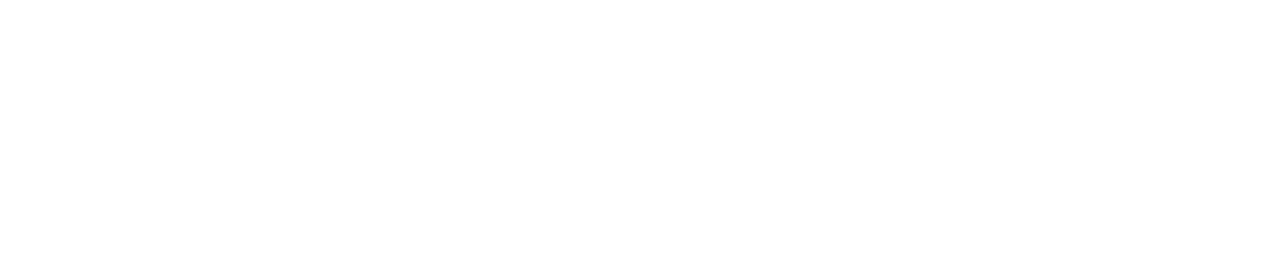
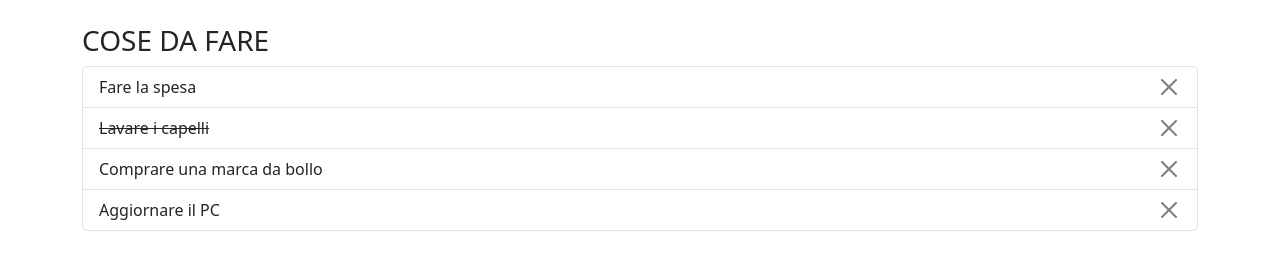
Before and after one commit to EleonoraFlaborea/vue-todolist, a plain HTML site: page index.html in a window 1280 px wide. Drawn offline with nearby package versions, Linux system fonts and the light colour scheme.

Commit message:
add close button, add click and method

```diff
--- a/index.html
+++ b/index.html
@@ -18,8 +18,17 @@
     <script defer src="js/script.js"></script>
 </head>
 <body>
+    <div id="root" class="container pt-4">
+        <h3>COSE DA FARE</h3>
+        <ul class="list-group">
+            <li v-for="task in tasks" class="list-group-item d-flex justify-content-between" :class="{'text-decoration-line-through' : task.done}">{{task.text}}
+                <button type="button" class="btn-close" @click="deletedTask(task.id)"></button>
+            </li>
 
-    <div id="root"></div>
+        </ul>
+
+
+    </div>
 
 </body>
 </html>
```
